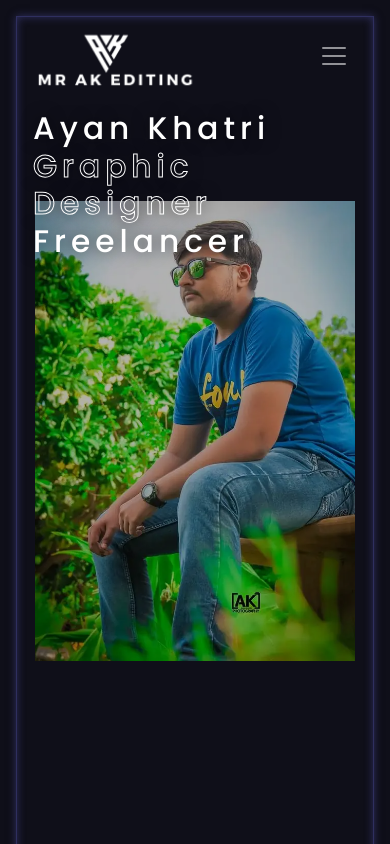
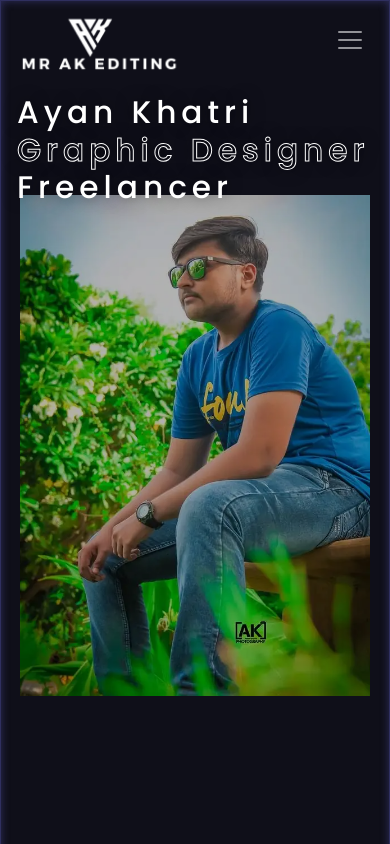
Before and after one commit to mr-saad/mrakediting, a React (Create React App) app: page / in a window 390 px wide. Shown: the top 844 px of the page. Built offline with nearby package versions, Linux system fonts and the light colour scheme; no server answers; the HTML template or start-up script is replaced by a standard one; a web font is replaced by a local one.

Commit message:
Update index.css

```diff
--- a/src/index.css
+++ b/src/index.css
@@ -24,7 +24,6 @@ html {
 }
 
 body {
-  margin: 2rem;
   background-color: var(--bg);
   background-size: cover;
   background-repeat: no-repeat;
@@ -229,7 +228,7 @@ footer p {
 
 @media (max-width: 640px) {
   body {
-    margin: 1rem;
+    margin: 0rem;
   }
 
   .header {
```
